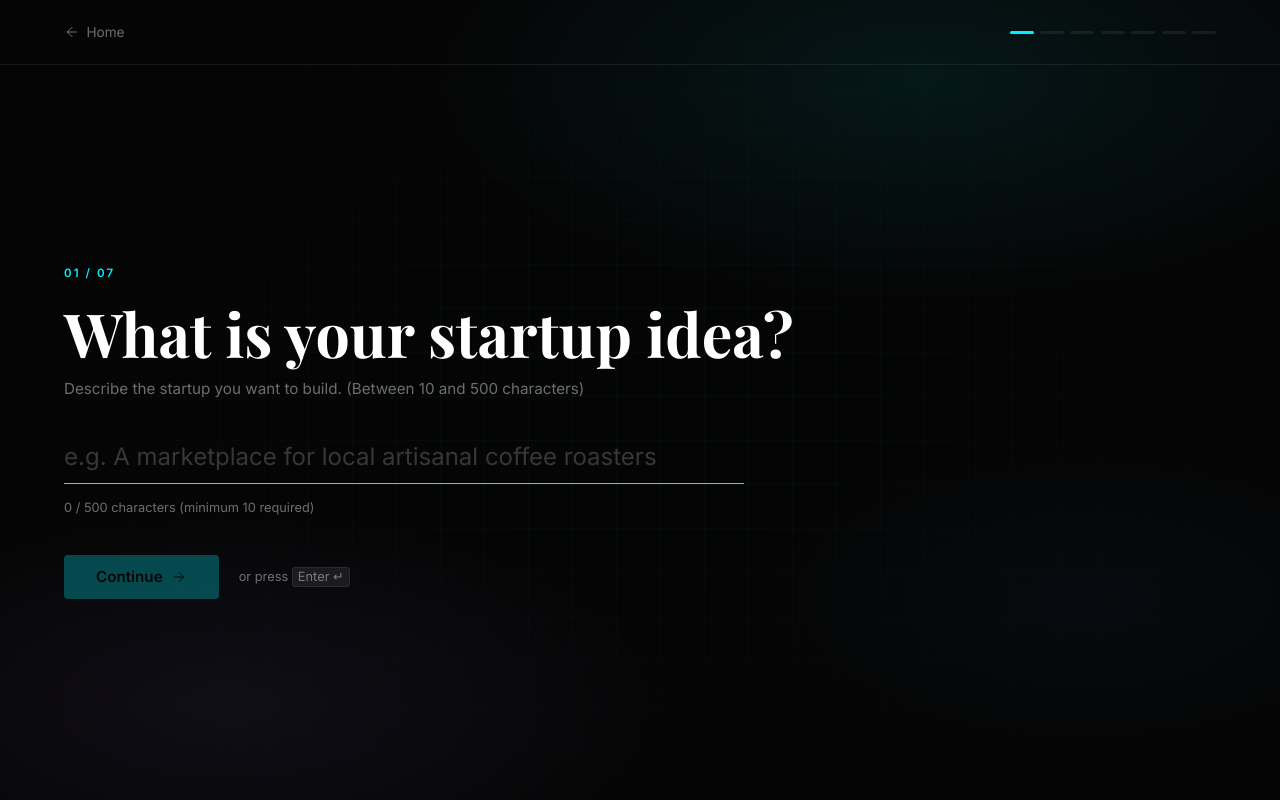
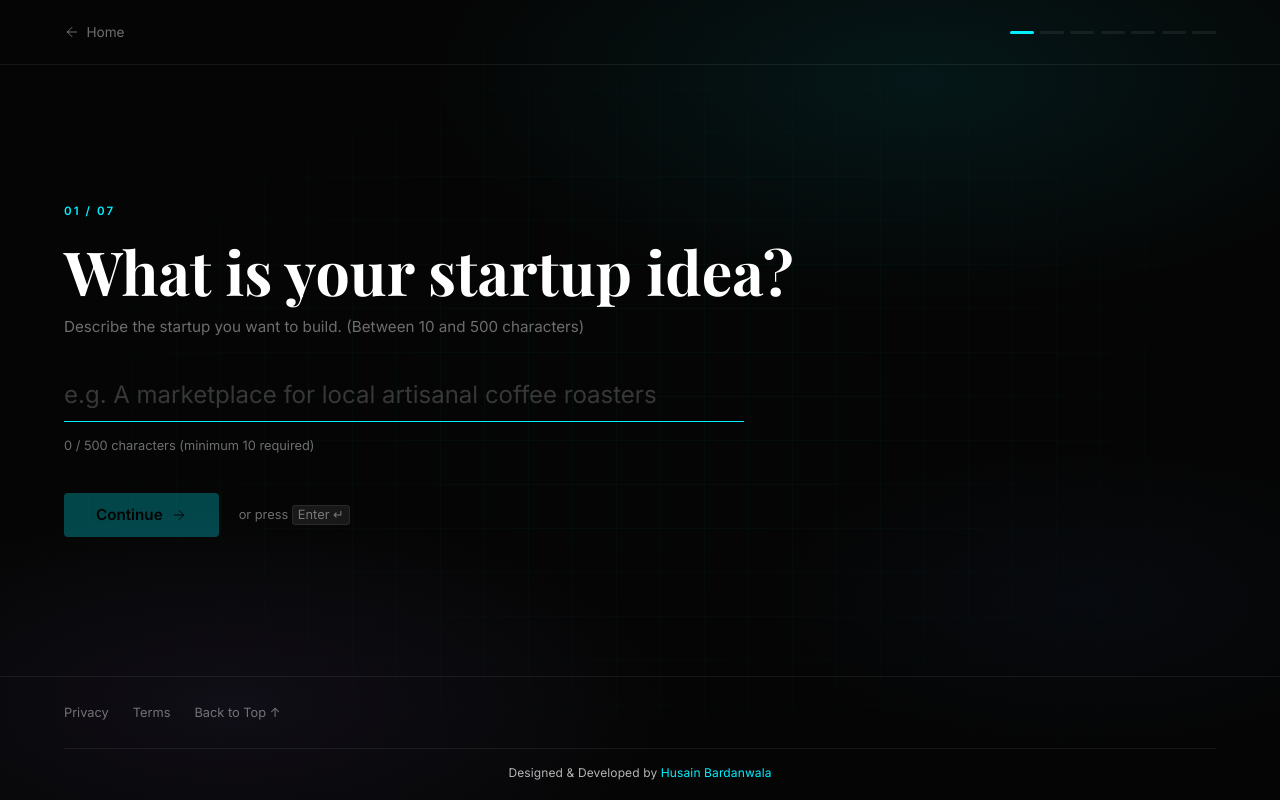
Before and after one commit to HusainMain/ideabridge, a React (Vite) app: page /input in a window 1280 px wide. Built offline with nearby package versions, Linux system fonts and the light colour scheme; a web font is replaced by a local one.

Commit message:
feat: add professional developer credit to footer

```diff
--- /dev/null
+++ b/src/components/footer/AppFooter.tsx
@@ -0,0 +1,29 @@
+import React from 'react'
+
+export function AppFooter({ children }: { children?: React.ReactNode }) {
+  return (
+    <footer className="act-footer">
+      {children ? (
+        <div style={{ display: 'flex', flexDirection: 'column', gap: '0.35rem' }}>
+          {children}
+        </div>
+      ) : null}
+      <div className="act-footer__links">
+        <a href="#">Privacy</a>
+        <a href="#">Terms</a>
+        <a href="#section-hero">Back to Top ↑</a>
+      </div>
+      <div className="act-footer__credit">
+        Designed &amp; Developed by{' '}
+        <a
+          href="https://www.linkedin.com/in/husain-bardanwala-93a56b376"
+          target="_blank"
+          rel="noopener noreferrer"
+          className="act-footer__credit-name"
+        >
+          Husain Bardanwala
+        </a>
+      </div>
+    </footer>
+  )
+}
--- a/src/pages/IdeaInputFlow.tsx
+++ b/src/pages/IdeaInputFlow.tsx
@@ -2,6 +2,7 @@ import { useState } from 'react';
 import { useNavigate } from 'react-router-dom';
 import { ArrowLeft, ArrowRight } from 'lucide-react';
 import { useJourneyStore } from '../stores/useJourneyStore';
+import { AppFooter } from '../components/footer/AppFooter';
 
 const BUDGET_OPTIONS = [
   { value: 'Bootstrap / Low (<$5k)', label: 'Bootstrap / Low', sub: 'Budget is under $5k' },
@@ -253,6 +254,8 @@ export function IdeaInputFlow() {
           )}
         </div>
       </main>
+
+      <AppFooter />
     </div>
   );
 }
--- a/src/pages/LandingPage.tsx
+++ b/src/pages/LandingPage.tsx
@@ -6,6 +6,7 @@ import { BridgeSection } from '../components/BridgeSection';
 import { OrbController } from '../components/OrbController';
 import { RoadmapTimeline } from '../components/RoadmapTimeline';
 import { StartupStats } from '../components/StartupStats';
+import { AppFooter } from '../components/footer/AppFooter';
 import { mentors as mentorData } from '../data/mentors';
 
 const startupExamples = [
@@ -975,17 +976,10 @@ export function LandingPage() {
       <RoadmapTimeline />
       <LaunchPad />
 
-      <footer className="act-footer">
-        <div style={{ display: 'flex', flexDirection: 'column', gap: '0.35rem' }}>
-          <span style={{ fontWeight: 800, fontSize: '1.05rem', color: '#fff' }}>Idea<span style={{ color: 'var(--neon-cyan)' }}>Bridge</span></span>
-          <small style={{ color: 'rgba(255,255,255,0.4)', fontSize: '0.78rem' }}>Bridging Ideas to Successful Startups</small>
-        </div>
-        <div className="act-footer__links">
-          <a href="#">Privacy</a>
-          <a href="#">Terms</a>
-          <a href="#section-hero">Back to Top ↑</a>
-        </div>
-      </footer>
+      <AppFooter>
+        <span style={{ fontWeight: 800, fontSize: '1.05rem', color: '#fff' }}>Idea<span style={{ color: 'var(--neon-cyan)' }}>Bridge</span></span>
+        <small style={{ color: 'rgba(255,255,255,0.4)', fontSize: '0.78rem' }}>Bridging Ideas to Successful Startups</small>
+      </AppFooter>
     </main>
     </>
   );
--- a/src/pages/ResultsWorkspace.tsx
+++ b/src/pages/ResultsWorkspace.tsx
@@ -28,6 +28,7 @@ import { CompetitorCards } from '../components/results/CompetitorCards';
 import { FloatingActionBar } from '../components/results/FloatingActionBar';
 import { MentorRecommendations } from '../components/results/MentorRecommendations';
 import { mentors } from '../data/mentors';
+import { AppFooter } from '../components/footer/AppFooter';
 
 // ─── AI Verdict Logic ───────────────────────────────────────────────
 
@@ -395,12 +396,12 @@ export default function ResultsWorkspace(): React.ReactElement {
              </ReportSection>
 
             {/* Footer */}
-            <footer className="text-center text-slate-600 text-[0.68rem] py-6 mt-8 border-t border-white/5">
+            <AppFooter>
               <p className="flex items-center justify-center gap-1.5">
                 <Sparkles className="w-3 h-3" />
                 Powered by IdeaBridge AI
               </p>
-            </footer>
+            </AppFooter>
           </main>
 
           {/* Floating Actions */}
--- a/src/pages/StartupStageSelection.tsx
+++ b/src/pages/StartupStageSelection.tsx
@@ -2,6 +2,7 @@ import { motion } from 'framer-motion';
 import { useNavigate } from 'react-router-dom';
 import { ArrowRight, ArrowLeft, Check } from 'lucide-react';
 import { useJourneyStore } from '../stores/useJourneyStore';
+import { AppFooter } from '../components/footer/AppFooter';
 
 const STAGE_OPTIONS = [
   {
@@ -125,6 +126,8 @@ export function StartupStageSelection() {
           </button>
         </div>
       </main>
+
+      <AppFooter />
     </div>
   );
 }
--- a/src/styles/index.css
+++ b/src/styles/index.css
@@ -652,16 +652,42 @@ select {
 /* Footer */
 .act-footer {
   border-top: 1px solid var(--act-border);
-  padding: 1.75rem var(--act-pad);
-  display: flex;
+  padding: 1.75rem var(--act-pad) 1.25rem;
+  display: grid;
+  grid-template-columns: auto 1fr;
   align-items: center;
   justify-content: space-between;
+  column-gap: 2rem;
+  row-gap: 0.5rem;
   font-size: 0.8rem;
   color: var(--act-muted);
 }
 .act-footer__links { display: flex; gap: 1.5rem; }
 .act-footer__links a { color: var(--act-muted); text-decoration: none; }
 .act-footer__links a:hover { color: #fff; }
+
+.act-footer__credit {
+  grid-column: 1 / -1;
+  margin-top: 1.25rem;
+  padding-top: 1rem;
+  border-top: 1px solid var(--act-border);
+  font-size: 12px;
+  color: rgba(255, 255, 255, 0.7);
+  text-align: center;
+  letter-spacing: 0.01em;
+}
+
+.act-footer__credit-name {
+  color: var(--neon-cyan);
+  text-decoration: none;
+  transition: color 200ms ease, filter 200ms ease;
+  cursor: pointer;
+}
+
+.act-footer__credit-name:hover {
+  color: var(--neon-cyan);
+  filter: brightness(1.25);
+}
 
 /* ═══════════════════════════════════════════
    INPUT FLOW
```
